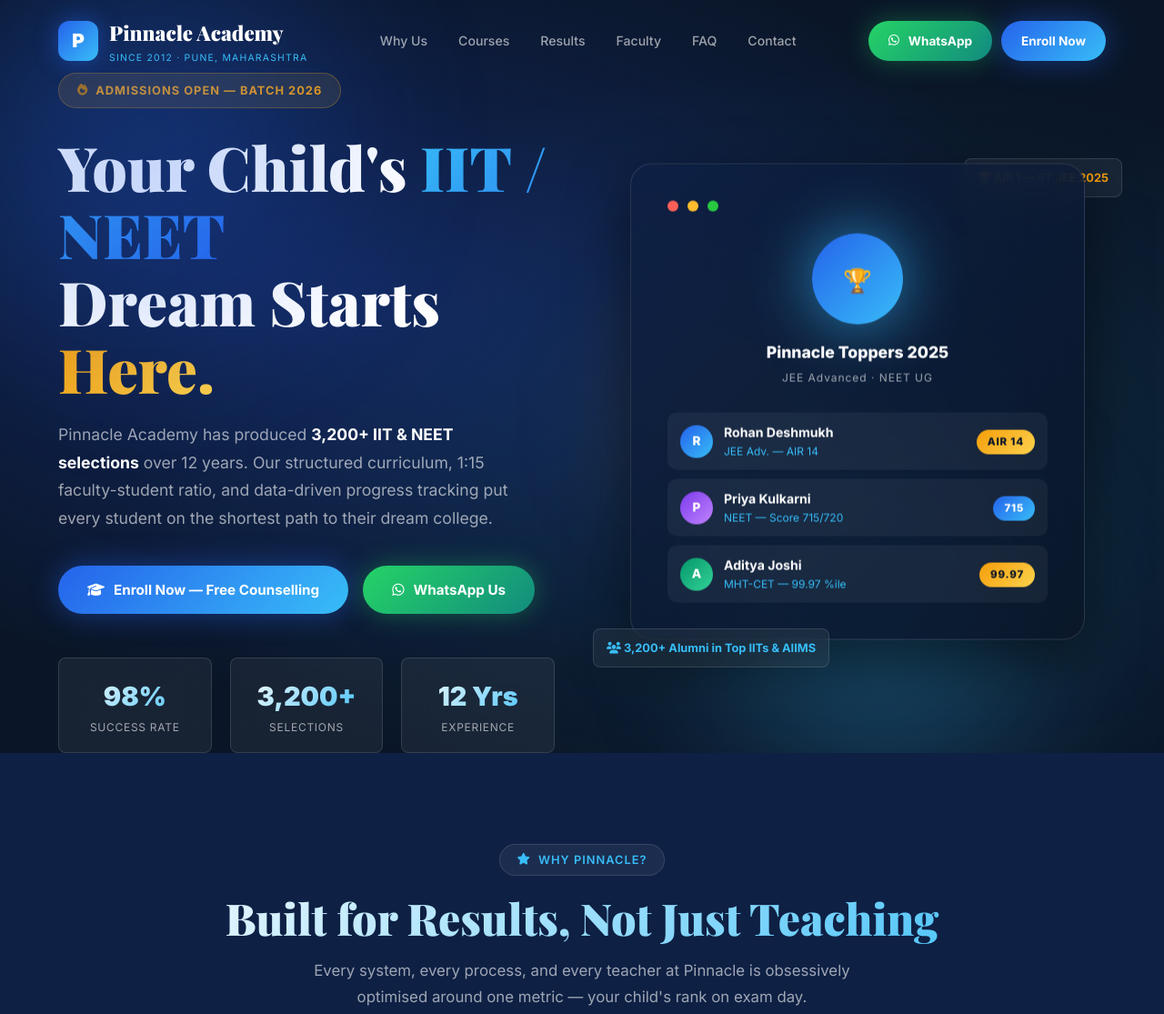
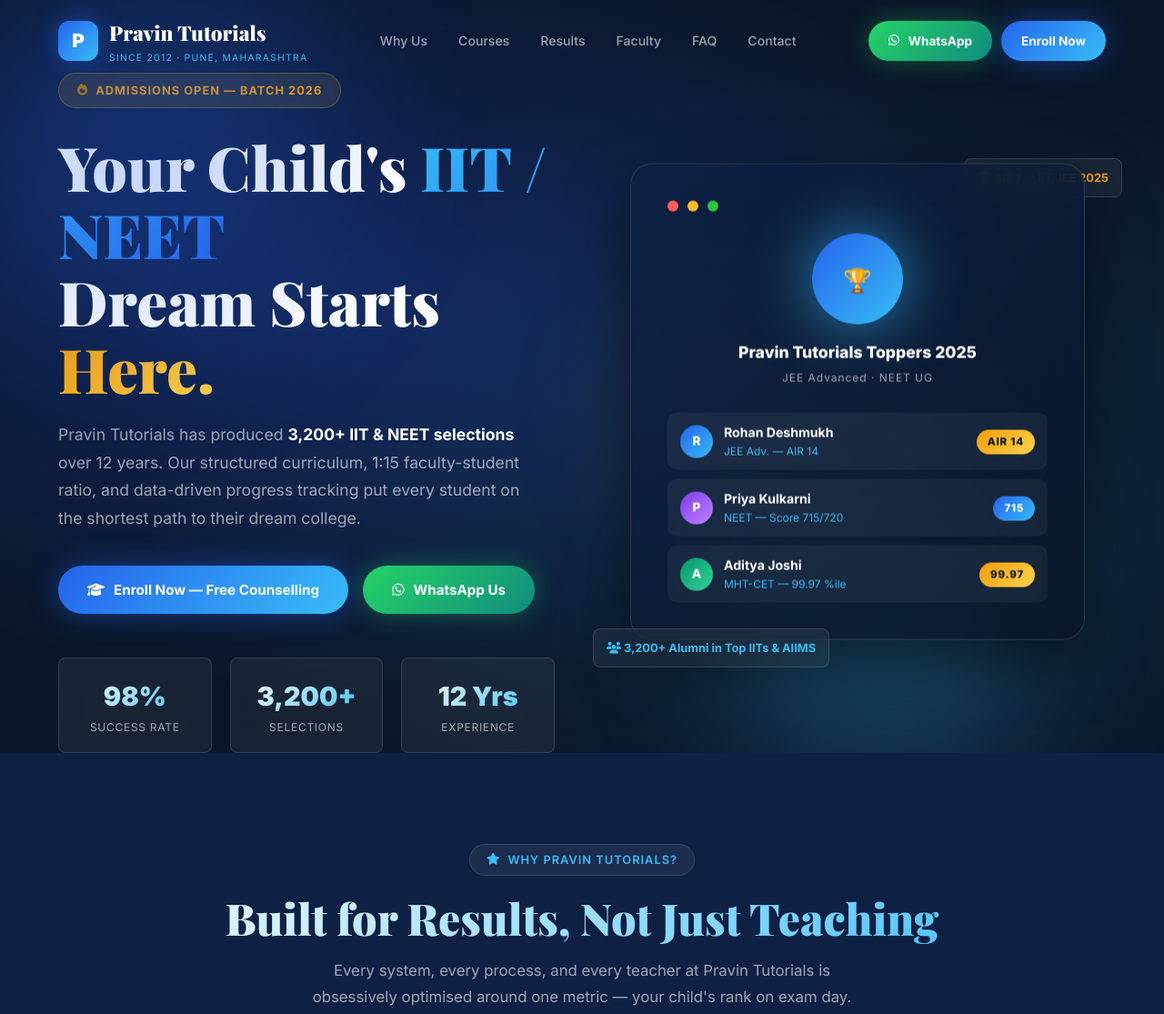
Before and after one commit to saru3310/PravinTutDemo, a plain HTML site: page index.html in a window 1280 px wide. Shown: the top 1115 px of the page at 91% size. Drawn offline with nearby package versions, Linux system fonts and the light colour scheme.

Commit message:
Update index.html

```diff
--- a/index.html
+++ b/index.html
@@ -3,9 +3,9 @@
 <head>
   <meta charset="UTF-8" />
   <meta name="viewport" content="width=device-width, initial-scale=1.0" />
-  <meta name="description" content="Pinnacle Academy – India's most trusted coaching institute for JEE, NEET, MHT-CET & Foundation. 12+ years of exceptional results, 98% success rate. Admissions Open 2026." />
-  <meta name="keywords" content="JEE coaching, NEET coaching, MHT-CET, coaching institute, Pinnacle Academy, admissions 2026" />
-  <title>Pinnacle Academy – Admissions Open 2026 | JEE · NEET · MHT-CET</title>
+  <meta name="description" content="Pravin Tutorials  – India's most trusted coaching institute for JEE, NEET, MHT-CET & Foundation. 12+ years of exceptional results, 98% success rate. Admissions Open 2026." />
+  <meta name="keywords" content="JEE coaching, NEET coaching, MHT-CET, coaching institute, Pravin Tutorials , admissions 2026" />
+  <title>Pravin Tutorials  – Admissions Open 2026 | JEE · NEET · MHT-CET</title>
   <link rel="preconnect" href="https://fonts.googleapis.com" />
   <link href="https://fonts.googleapis.com/css2?family=Inter:wght@300;400;500;600;700;800;900&family=Playfair+Display:wght@700;800;900&display=swap" rel="stylesheet" />
   <link rel="stylesheet" href="https://cdnjs.cloudflare.com/ajax/libs/font-awesome/6.5.0/css/all.min.css" />
@@ -793,7 +793,7 @@
     <a href="#" class="nav-logo">
       <div class="logo-icon">P</div>
       <div>
-        <div class="logo-text">Pinnacle Academy</div>
+        <div class="logo-text">Pravin Tutorials </div>
         <div class="logo-sub">Since 2012 · Pune, Maharashtra</div>
       </div>
     </a>
@@ -855,7 +855,7 @@
         Dream Starts <span class="gold">Here.</span>
       </h1>
       <p class="hero-sub">
-        Pinnacle Academy has produced <strong>3,200+ IIT &amp; NEET selections</strong> over 12 years.
+        Pravin Tutorials  has produced <strong>3,200+ IIT &amp; NEET selections</strong> over 12 years.
         Our structured curriculum, 1:15 faculty-student ratio, and data-driven progress tracking
         put every student on the shortest path to their dream college.
       </p>
@@ -895,7 +895,7 @@
         </div>
         <div class="illus-rank">
           <div class="rank-circle">🏆</div>
-          <div class="rank-name">Pinnacle Toppers 2025</div>
+          <div class="rank-name">Pravin Tutorials Toppers 2025</div>
           <div class="rank-label">JEE Advanced · NEET UG</div>
         </div>
         <div class="illus-students">
@@ -938,9 +938,9 @@
 <section class="section section-alt" id="why-us">
   <div class="container">
     <div class="section-header">
-      <div class="section-tag"><i class="fas fa-star"></i> Why Pinnacle?</div>
+      <div class="section-tag"><i class="fas fa-star"></i> Why Pravin Tutorials?</div>
       <h2 class="section-title">Built for Results, Not Just Teaching</h2>
-      <p class="section-sub">Every system, every process, and every teacher at Pinnacle is obsessively optimised around one metric — your child's rank on exam day.</p>
+      <p class="section-sub">Every system, every process, and every teacher at Pravin Tutorials is obsessively optimised around one metric — your child's rank on exam day.</p>
     </div>
     <div class="why-grid">
       <div class="why-card reveal">
@@ -976,7 +976,7 @@
       <div class="why-card reveal" style="transition-delay:.6s">
         <div class="why-icon">💡</div>
         <h3>Concept-First Methodology</h3>
-        <p>We never teach students to memorise shortcuts. Our <span class="highlight">Pinnacle Learning Framework (PLF)</span> builds conceptual depth first, then sharpens speed — the way toppers actually think.</p>
+        <p>We never teach students to memorise shortcuts. Our <span class="highlight">Pravin Tutorials Learning Framework (PLF)</span> builds conceptual depth first, then sharpens speed — the way toppers actually think.</p>
       </div>
       <div class="why-card reveal" style="transition-delay:.7s">
         <div class="why-icon">🛡️</div>
@@ -1105,7 +1105,7 @@
       </div>
       <div class="glass-card" style="padding:20px;display:flex;align-items:center;gap:14px;">
         <i class="fas fa-mobile-alt" style="color:var(--sky);font-size:1.4rem;flex-shrink:0"></i>
-        <div><div style="font-weight:700;font-size:.9rem">Pinnacle App</div><div style="font-size:.8rem;color:var(--muted)">Tests, notes &amp; results in your pocket.</div></div>
+        <div><div style="font-weight:700;font-size:.9rem">Pravin Tutorials App</div><div style="font-size:.8rem;color:var(--muted)">Tests, notes &amp; results in your pocket.</div></div>
       </div>
       <div class="glass-card" style="padding:20px;display:flex;align-items:center;gap:14px;">
         <i class="fas fa-headset" style="color:var(--sky);font-size:1.4rem;flex-shrink:0"></i>
@@ -1127,7 +1127,7 @@
     <div class="section-header">
       <div class="section-tag"><i class="fas fa-chart-line"></i> Track Record</div>
       <h2 class="section-title">Numbers That Speak for Themselves</h2>
-      <p class="section-sub">Every statistic below is from actual Pinnacle students. Batch-wise reports available on request.</p>
+      <p class="section-sub">Every statistic below is from actual Pravin Tutorials students. Batch-wise reports available on request.</p>
     </div>
 
     <div class="stats-grid">
@@ -1223,7 +1223,7 @@
     </div>
     <div class="testimonials-grid">
       <div class="testimonial-card reveal">
-        <p class="testimonial-text">"Pinnacle completely transformed how Rohan studied. In Class XI, he was struggling with Physical Chemistry. After enrolling here, his test scores went from 55% to 91% in 4 months. The personal mentor kept us updated every step of the way. The faculty isn't just knowledgeable — they genuinely care. His AIR 14 in JEE Advanced is 100% a Pinnacle result."</p>
+        <p class="testimonial-text">"Pravin Tutorials completely transformed how Rohan studied. In Class XI, he was struggling with Physical Chemistry. After enrolling here, his test scores went from 55% to 91% in 4 months. The personal mentor kept us updated every step of the way. The faculty isn't just knowledgeable — they genuinely care. His AIR 14 in JEE Advanced is 100% a Pravin Tutorials result."</p>
         <div class="testimonial-author">
           <div class="author-avatar" style="background:linear-gradient(135deg,#1E40AF,#38BDF8)">M</div>
           <div>
@@ -1234,7 +1234,7 @@
         </div>
       </div>
       <div class="testimonial-card reveal" style="transition-delay:.15s">
-        <p class="testimonial-text">"I joined Pinnacle in Class X for Foundation and continued till NEET. The conceptual clarity I built in those early years was the reason I scored 715 in NEET without burning out in Class XII. The Biology faculty — Dr. Naik ma'am — is extraordinary. She makes cell biology feel like a story, not a textbook. I owe my AIIMS seat to this place."</p>
+        <p class="testimonial-text">"I joined Pravin Tutorials in Class X for Foundation and continued till NEET. The conceptual clarity I built in those early years was the reason I scored 715 in NEET without burning out in Class XII. The Biology faculty — Dr. Naik ma'am — is extraordinary. She makes cell biology feel like a story, not a textbook. I owe my AIIMS seat to this place."</p>
         <div class="testimonial-author">
           <div class="author-avatar" style="background:linear-gradient(135deg,#7C3AED,#C084FC)">P</div>
           <div>
@@ -1245,7 +1245,7 @@
         </div>
       </div>
       <div class="testimonial-card reveal" style="transition-delay:.3s">
-        <p class="testimonial-text">"As parents, we were nervous about choosing a coaching institute. Pinnacle's orientation session answered every question before we even asked it. The weekly parent app reports are a game-changer — we know Meera's attendance, rank in batch, and which topics need attention in real time. The 0% EMI option made it financially easy. Best decision we made."</p>
+        <p class="testimonial-text">"As parents, we were nervous about choosing a coaching institute. Pravin Tutorials's orientation session answered every question before we even asked it. The weekly parent app reports are a game-changer — we know Meera's attendance, rank in batch, and which topics need attention in real time. The 0% EMI option made it financially easy. Best decision we made."</p>
         <div class="testimonial-author">
           <div class="author-avatar" style="background:linear-gradient(135deg,#059669,#34D399)">S</div>
           <div>
@@ -1267,7 +1267,7 @@
     <div class="section-header">
       <div class="section-tag"><i class="fas fa-chalkboard-teacher"></i> Our Faculty</div>
       <h2 class="section-title">Taught by People Who've Been There</h2>
-      <p class="section-sub">Every faculty member at Pinnacle has either cleared JEE/NEET themselves or has a decade+ of specialised teaching experience. No compromise, ever.</p>
+      <p class="section-sub">Every faculty member at Pravin Tutorials has either cleared JEE/NEET themselves or has a decade+ of specialised teaching experience. No compromise, ever.</p>
     </div>
     <div class="faculty-grid">
       <div class="faculty-card reveal">
@@ -1312,7 +1312,7 @@
             <span class="badge">IIT Delhi Alumnus</span>
             <span class="badge badge-blue">14 Yrs Exp.</span>
           </div>
-          <p>B.Tech from IIT Delhi (Computer Science) &amp; gold medallist in Mathematics Olympiad. His Calculus &amp; Algebra sessions are legendary among students. Coined the "Pinnacle Shortcut System" used across our JEE programme.</p>
+          <p>B.Tech from IIT Delhi (Computer Science) &amp; gold medallist in Mathematics Olympiad. His Calculus &amp; Algebra sessions are legendary among students. Coined the "Pravin Tutorials Shortcut System" used across our JEE programme.</p>
         </div>
       </div>
       <div class="faculty-card reveal" style="transition-delay:.3s">
@@ -1342,7 +1342,7 @@
             <span class="badge">M.Sc – BHU</span>
             <span class="badge badge-blue">12 Yrs Exp.</span>
           </div>
-          <p>M.Sc (Physics) from Banaras Hindu University with University Gold Medal. Expert in Thermodynamics, Optics &amp; Semiconductors for NEET. His quick-revision capsule series is downloaded 50,000+ times on the Pinnacle app.</p>
+          <p>M.Sc (Physics) from Banaras Hindu University with University Gold Medal. Expert in Thermodynamics, Optics &amp; Semiconductors for NEET. His quick-revision capsule series is downloaded 50,000+ times on the Pravin Tutorials app.</p>
         </div>
       </div>
       <div class="faculty-card reveal" style="transition-delay:.5s">
@@ -1370,9 +1370,9 @@
 <section class="section section-alt" id="gallery">
   <div class="container">
     <div class="section-header">
-      <div class="section-tag"><i class="fas fa-images"></i> Life at Pinnacle</div>
+      <div class="section-tag"><i class="fas fa-images"></i> Life at Pravin Tutorials</div>
       <h2 class="section-title">A Campus Built for Deep Learning</h2>
-      <p class="section-sub">Step inside Pinnacle — where every corner is designed to help your child focus, grow, and thrive.</p>
+      <p class="section-sub">Step inside Pravin Tutorials — where every corner is designed to help your child focus, grow, and thrive.</p>
     </div>
     <div class="gallery-grid">
       <div class="gallery-item span-2 row-2 reveal">
@@ -1448,11 +1448,11 @@
 
       <div class="faq-item">
         <button class="faq-question" onclick="toggleFAQ(this)">
-          <span>How does Pinnacle handle students who fall behind?</span>
+          <span>How does Pravin Tutorials handle students who fall behind?</span>
           <i class="fas fa-plus faq-icon"></i>
         </button>
         <div class="faq-answer">
-          Our Early Alert System (EAS) flags any student who scores below 60% in two consecutive chapter tests. The student's academic mentor immediately schedules a 1-on-1 session to identify the root cause — whether it's a conceptual gap, time management issue, or personal stress. A customised 30-day recovery plan is then created and tracked weekly. Parents are informed at every step. We've brought students from 45% to 85% in 60 days using this system — it's not rare at Pinnacle, it's our standard.
+          Our Early Alert System (EAS) flags any student who scores below 60% in two consecutive chapter tests. The student's academic mentor immediately schedules a 1-on-1 session to identify the root cause — whether it's a conceptual gap, time management issue, or personal stress. A customised 30-day recovery plan is then created and tracked weekly. Parents are informed at every step. We've brought students from 45% to 85% in 60 days using this system — it's not rare at Pravin Tutorials, it's our standard.
         </div>
       </div>
 
@@ -1462,7 +1462,7 @@
           <i class="fas fa-plus faq-icon"></i>
         </button>
         <div class="faq-answer">
-          Yes — we run the Pinnacle Merit Scholarship Test (PMST) every month. Students scoring above 80% receive 25% fee waiver, above 90% receive 50% waiver, and above 95% receive 100% fee waiver (full scholarship). Scholarships are renewable annually based on internal exam performance. Additionally, students from economically weaker sections (EWS) can apply for our Special Assistance Fund — we never let financial constraints stop a deserving student.
+          Yes — we run the Pravin Tutorials Merit Scholarship Test (PMST) every month. Students scoring above 80% receive 25% fee waiver, above 90% receive 50% waiver, and above 95% receive 100% fee waiver (full scholarship). Scholarships are renewable annually based on internal exam performance. Additionally, students from economically weaker sections (EWS) can apply for our Special Assistance Fund — we never let financial constraints stop a deserving student.
         </div>
       </div>
 
@@ -1472,7 +1472,7 @@
           <i class="fas fa-plus faq-icon"></i>
         </button>
         <div class="faq-answer">
-          Every lecture at Pinnacle is recorded and uploaded to our app within 4 hours of the class ending. Students can watch it at home at their own pace, with speed control and chapter markers. Additionally, makeup doubt-clearing sessions run every Saturday from 8 am to 2 pm. If a student misses more than 3 consecutive classes, the academic mentor calls the parents directly to understand the situation and arrange support.
+          Every lecture at Pravin Tutorials is recorded and uploaded to our app within 4 hours of the class ending. Students can watch it at home at their own pace, with speed control and chapter markers. Additionally, makeup doubt-clearing sessions run every Saturday from 8 am to 2 pm. If a student misses more than 3 consecutive classes, the academic mentor calls the parents directly to understand the situation and arrange support.
         </div>
       </div>
 
@@ -1482,7 +1482,7 @@
           <i class="fas fa-plus faq-icon"></i>
         </button>
         <div class="faq-answer">
-          Pinnacle Academy's main campus is at Kothrud, Pune — easily accessible from Deccan, Shivajinagar, Warje, Bavdhan, and Aundh. Our second branch is at Wakad. We have a dedicated transport service with GPS-tracked vans from Pashan, Baner, Pimple Saudagar, Khadakwasla, and Sinhagad Road. Route maps and pickup timings are available at our front desk or on the app.
+          Pravin Tutorials 's main campus is at Kothrud, Pune — easily accessible from Deccan, Shivajinagar, Warje, Bavdhan, and Aundh. Our second branch is at Wakad. We have a dedicated transport service with GPS-tracked vans from Pashan, Baner, Pimple Saudagar, Khadakwasla, and Sinhagad Road. Route maps and pickup timings are available at our front desk or on the app.
         </div>
       </div>
 
@@ -1528,14 +1528,14 @@
             <div class="contact-icon"><i class="fas fa-map-marker-alt"></i></div>
             <div>
               <h4>Main Campus — Kothrud</h4>
-              <p>Pinnacle Academy, Plot 14-A, Kothrud Commercial Zone, Near Karve Statue, Kothrud, Pune – 411038, Maharashtra</p>
+              <p>Pravin Tutorials , Plot 14-A, Kothrud Commercial Zone, Near Karve Statue, Kothrud, Pune – 411038, Maharashtra</p>
             </div>
           </div>
           <div class="contact-item reveal-left" style="transition-delay:.1s">
             <div class="contact-icon"><i class="fas fa-map-marker-alt"></i></div>
             <div>
               <h4>Branch 2 — Wakad</h4>
-              <p>Pinnacle Academy Wakad, Shop 3&4 Sai Plaza, Near Dange Chowk Signal, Wakad, Pune – 411057, Maharashtra</p>
+              <p>Pravin Tutorials  Wakad, Shop 3&4 Sai Plaza, Near Dange Chowk Signal, Wakad, Pune – 411057, Maharashtra</p>
             </div>
           </div>
           <div class="contact-item reveal-left" style="transition-delay:.2s">
@@ -1549,7 +1549,7 @@
             <div class="contact-icon"><i class="fas fa-envelope"></i></div>
             <div>
               <h4>Email Us</h4>
-              <p>admissions@pinnacleacademy.in<br/>support@pinnacleacademy.in</p>
+              <p>admissions@Pravin Tutorials.in<br/>support@Pravin Tutorials.in</p>
             </div>
           </div>
           <div class="contact-item reveal-left" style="transition-delay:.4s">
@@ -1562,7 +1562,7 @@
         </div>
         <div class="map-placeholder" style="margin-top:32px">
           <i class="fas fa-map-marked-alt"></i>
-          <span>Google Maps — Pinnacle Academy, Kothrud, Pune</span>
+          <span>Google Maps — Pravin Tutorials , Kothrud, Pune</span>
           <span style="font-size:.75rem;color:var(--muted)">Interactive map loads here</span>
         </div>
       </div>
@@ -1646,11 +1646,11 @@
         <a href="#" class="nav-logo" style="display:inline-flex;margin-bottom:4px">
           <div class="logo-icon">P</div>
           <div>
-            <div class="logo-text">Pinnacle Academy</div>
+            <div class="logo-text">Pravin Tutorials </div>
             <div class="logo-sub">Since 2012 · Pune, Maharashtra</div>
           </div>
         </a>
-        <p>Pinnacle Academy is Pune's most trusted coaching institute for JEE, NEET, MHT-CET, and Foundation. Helping students build futures since 2012 — not with promises, but with proof.</p>
+        <p>Pravin Tutorials  is Pune's most trusted coaching institute for JEE, NEET, MHT-CET, and Foundation. Helping students build futures since 2012 — not with promises, but with proof.</p>
         <div class="social-links">
           <a href="#" class="social-link" aria-label="Facebook"><i class="fab fa-facebook-f"></i></a>
           <a href="#" class="social-link" aria-label="Instagram"><i class="fab fa-instagram"></i></a>
@@ -1663,7 +1663,7 @@
         <h4>Quick Links</h4>
         <ul>
           <li><a href="#home">Home</a></li>
-          <li><a href="#why-us">Why Pinnacle</a></li>
+          <li><a href="#why-us">Why Pravin Tutorials</a></li>
           <li><a href="#courses">Courses</a></li>
           <li><a href="#results">Results</a></li>
           <li><a href="#testimonials">Testimonials</a></li>
@@ -1689,7 +1689,7 @@
         <h4>Contact</h4>
         <ul>
           <li><a href="tel:+919876543210"><i class="fas fa-phone" style="width:14px;margin-right:6px;color:var(--sky)"></i>+91 98765 43210</a></li>
-          <li><a href="mailto:admissions@pinnacleacademy.in"><i class="fas fa-envelope" style="width:14px;margin-right:6px;color:var(--sky)"></i>admissions@pinnacleacademy.in</a></li>
+          <li><a href="mailto:admissions@Pravin Tutorials.in"><i class="fas fa-envelope" style="width:14px;margin-right:6px;color:var(--sky)"></i>admissions@Pravin Tutorials.in</a></li>
           <li><a href="#"><i class="fas fa-map-marker-alt" style="width:14px;margin-right:6px;color:var(--sky)"></i>Kothrud, Pune – 411038</a></li>
           <li><a href="#"><i class="fas fa-map-marker-alt" style="width:14px;margin-right:6px;color:var(--sky)"></i>Wakad, Pune – 411057</a></li>
         </ul>
@@ -1701,7 +1701,7 @@
       </div>
     </div>
     <div class="footer-bottom">
-      <p>© 2026 Pinnacle Academy Pvt. Ltd. All rights reserved. Designed with ❤️ in Pune.</p>
+      <p>© 2026 Pravin Tutorials  Pvt. Ltd. All rights reserved. Designed with ❤️ in Pune.</p>
       <div style="display:flex;gap:24px">
         <a href="#">Privacy Policy</a>
         <a href="#">Terms &amp; Conditions</a>
```
